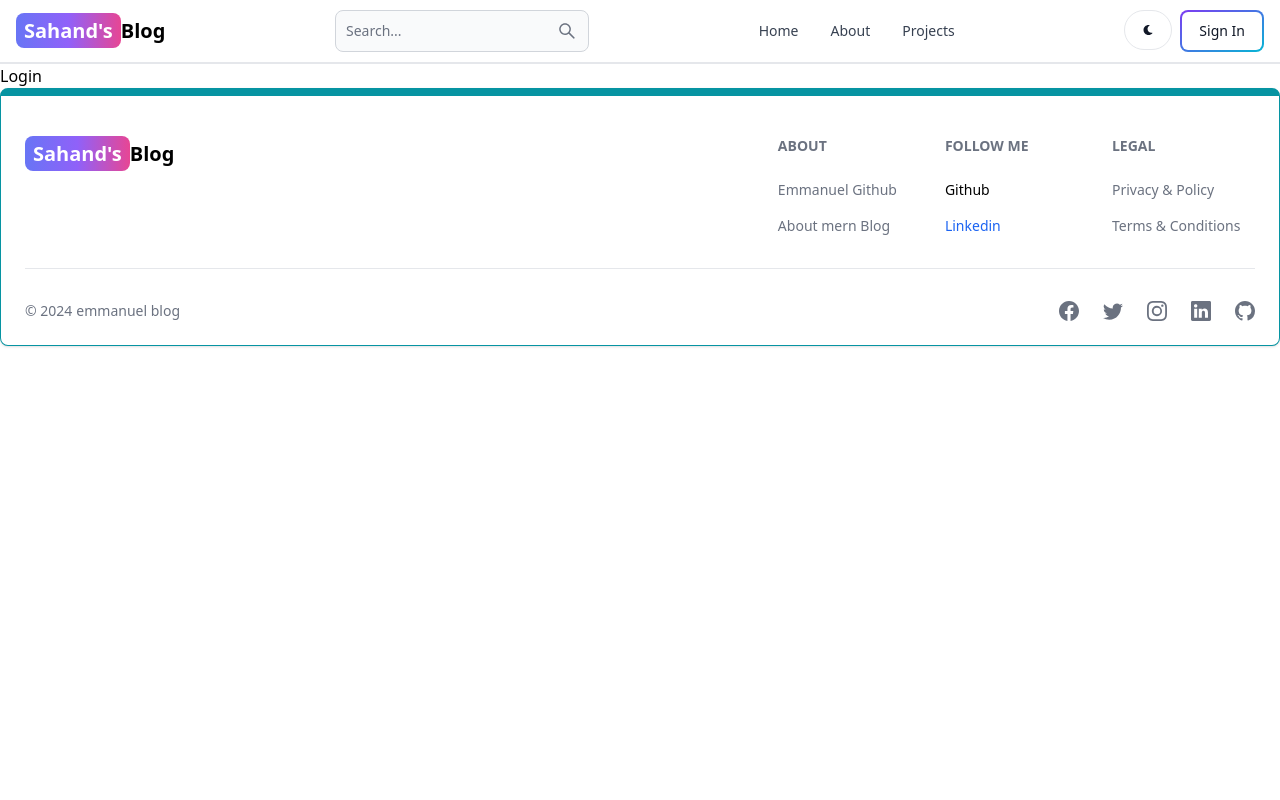
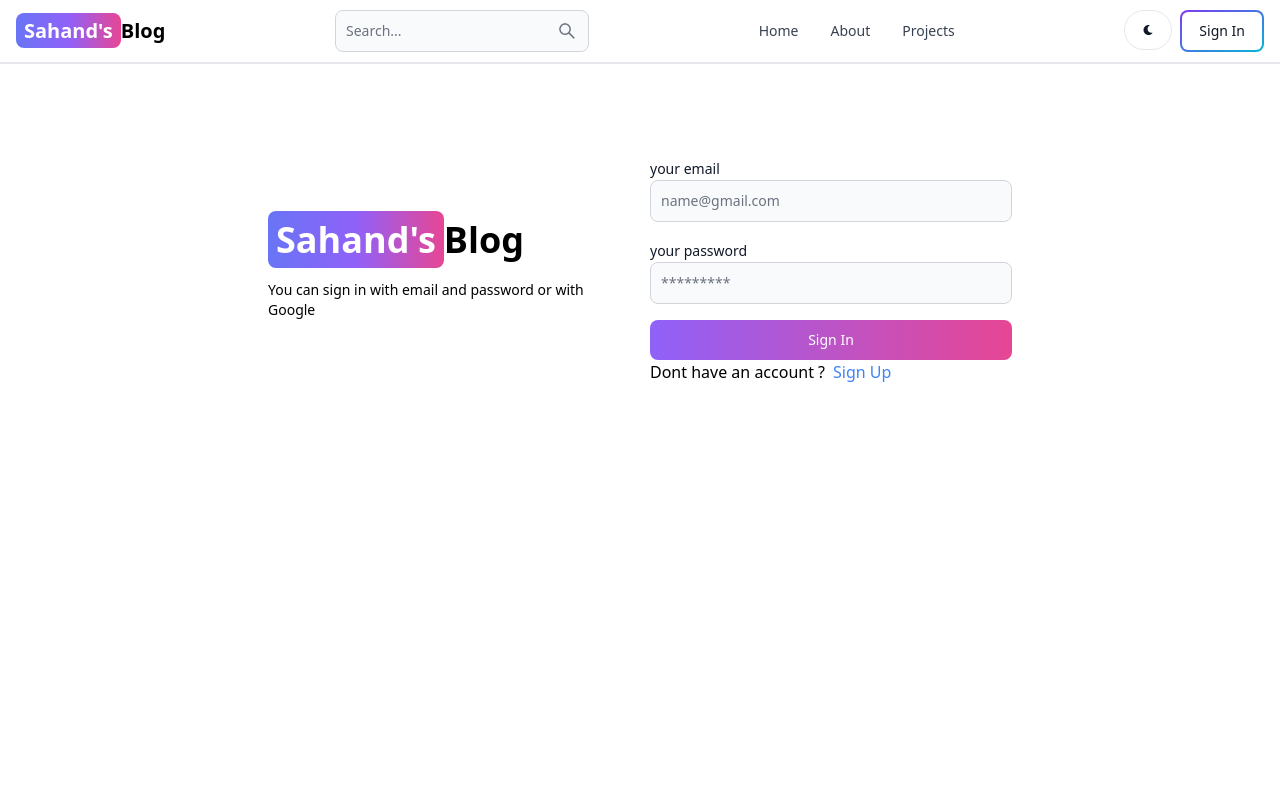
Before and after one commit to emmanuelmeena91/mern-blog, a React (Vite) app in the folder client/: page /log-in in a window 1280 px wide. Shown: the top 800 px of the page. Built offline with nearby package versions, Linux system fonts and the light colour scheme.

Commit message:
sign in functionalty

```diff
--- a/client/src/pages/Login.jsx
+++ b/client/src/pages/Login.jsx
@@ -1,7 +1,101 @@
-import React from 'react'
+import { Label, TextInput,Button, Alert, Spinner } from 'flowbite-react'
+import React, { useState } from 'react'
+import { Link, useNavigate } from 'react-router-dom'
 
 export const Login = () => {
+  const [formData, setFormData] = useState({});
+  const [errorMessage, setErrorMessage] = useState(null);
+  const [loading, setLoading] = useState(false);
+  const navigate = useNavigate();
+  const handleChange = (e) => {
+    setFormData({...formData, [e.target.id]: e.target.value.trim() });
+  };
+  const handleSubmit = async (e) =>{
+    e.preventDefault();
+    if (!formData.email || !formData.password){
+      return setErrorMessage('Please fill out all fields. ');
+    }
+    try {
+      setLoading(true);
+      setErrorMessage(null);
+      const res = await fetch('/api/auth/signin', {
+        method: 'POST',
+        headers: { 'Content-Type': 'application/json' },
+        body: JSON.stringify(formData),
+      });
+      const data = await res.json();
+      if (data.success === false){
+          return setErrorMessage(data.message);
+      }
+      setLoading(false);
+      if(res.ok){
+        navigate('/');
+      }
+    } catch (error) {
+      setErrorMessage(error.message);
+      setLoading(false);
+    }
+  }
   return (
-    <div>Login</div>
+    <div className='min-h-screen mt-20'>
+      <div className='flex p-3 max-w-3xl mx-auto flex-col md:flex-row md:items-center gap-5'>
+      {/*left*/}
+      <div className='flex-1'>
+      <Link
+           to="/"
+        className='font-bold dark:text-white text-4xl'
+        >
+         <span className='px-2 py-1 bg-gradient-to-r from-indigo-500 via-purple-500 to-pink-500 rounded-lg text-white'>
+            Sahand's
+            </span>
+            Blog
+        </Link>
+        <p className='text-sm mt-5'>
+          You can sign in with email and password
+          or with Google
+        </p>
+     </div>
+
+       {/*right*/}
+       <div className='flex-1'>
+       <form className='flex flex-col gap-4' onSubmit={handleSubmit}>
+
+        <div>
+          <Label value='your email' />
+          <TextInput type='email' placeholder='name@gmail.com' id='email' onChange={handleChange} />
+        </div>
+        <div>
+          <Label value='your password' />
+          <TextInput type='password' placeholder='*********' id='password' onChange={handleChange} />
+        </div>
+        <Button gradientDuoTone='purpleToPink' type='submit' disabled={loading}>
+        {
+          loading ? (
+            <>
+            <Spinner size='sm'/>
+            <span className='pl-3'>Loading...</span>
+            </>
+          ) : 'Sign In'
+        }
+        </Button>
+       </form>
+       <div className='flex gap-2 tex-sm mt-5t'>
+        <span>Dont have an account ?</span>
+        <Link to='sign-up' className='text-blue-500'>
+          Sign Up
+        </Link>
+       </div>
+       {
+        errorMessage && (
+          <Alert className='mt-5' color='failure'>
+            {errorMessage}
+          </Alert>
+        )
+       }
+
+       </div>
+        </div>
+      </div>
+
   )
 }
```
